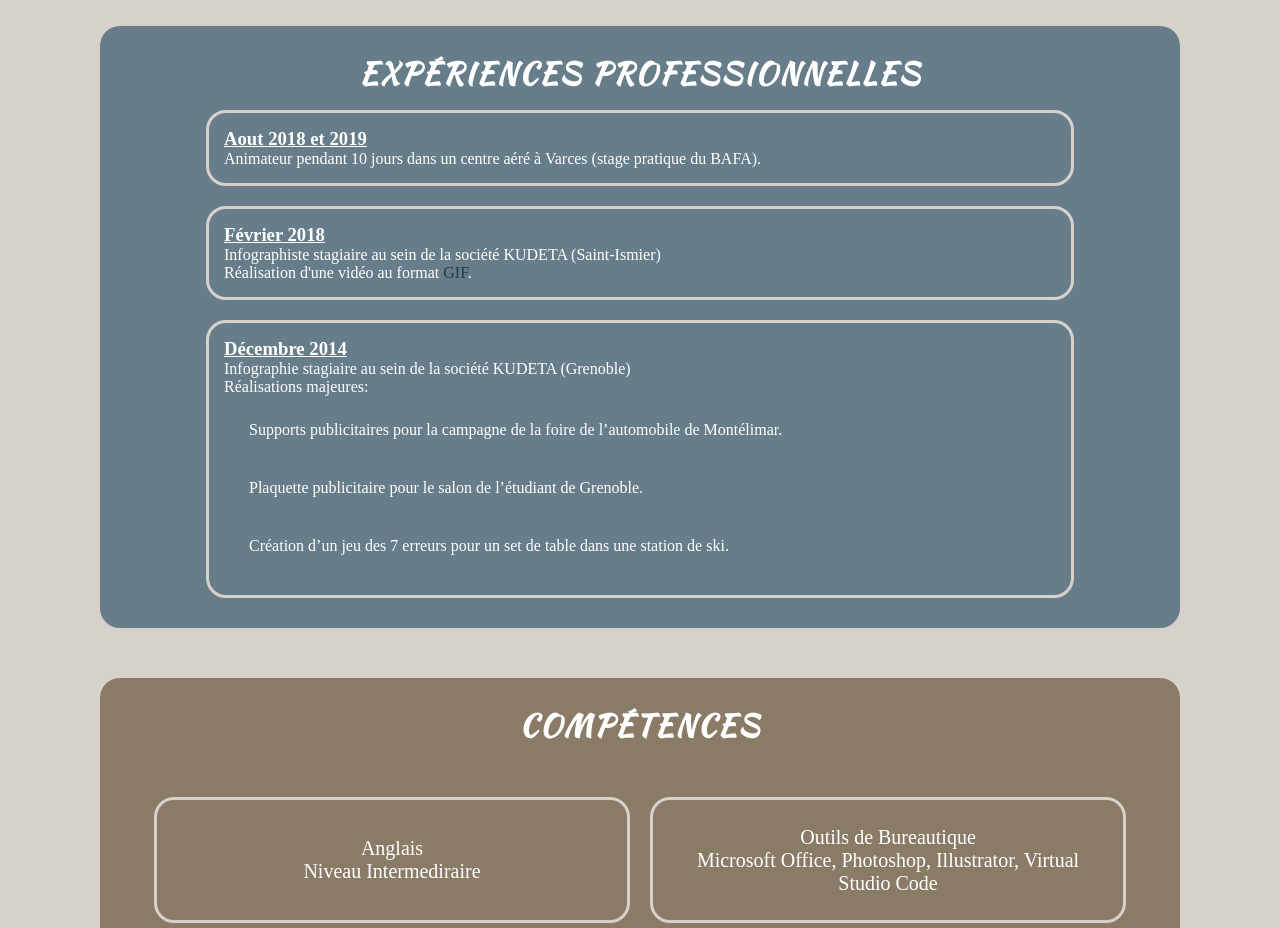
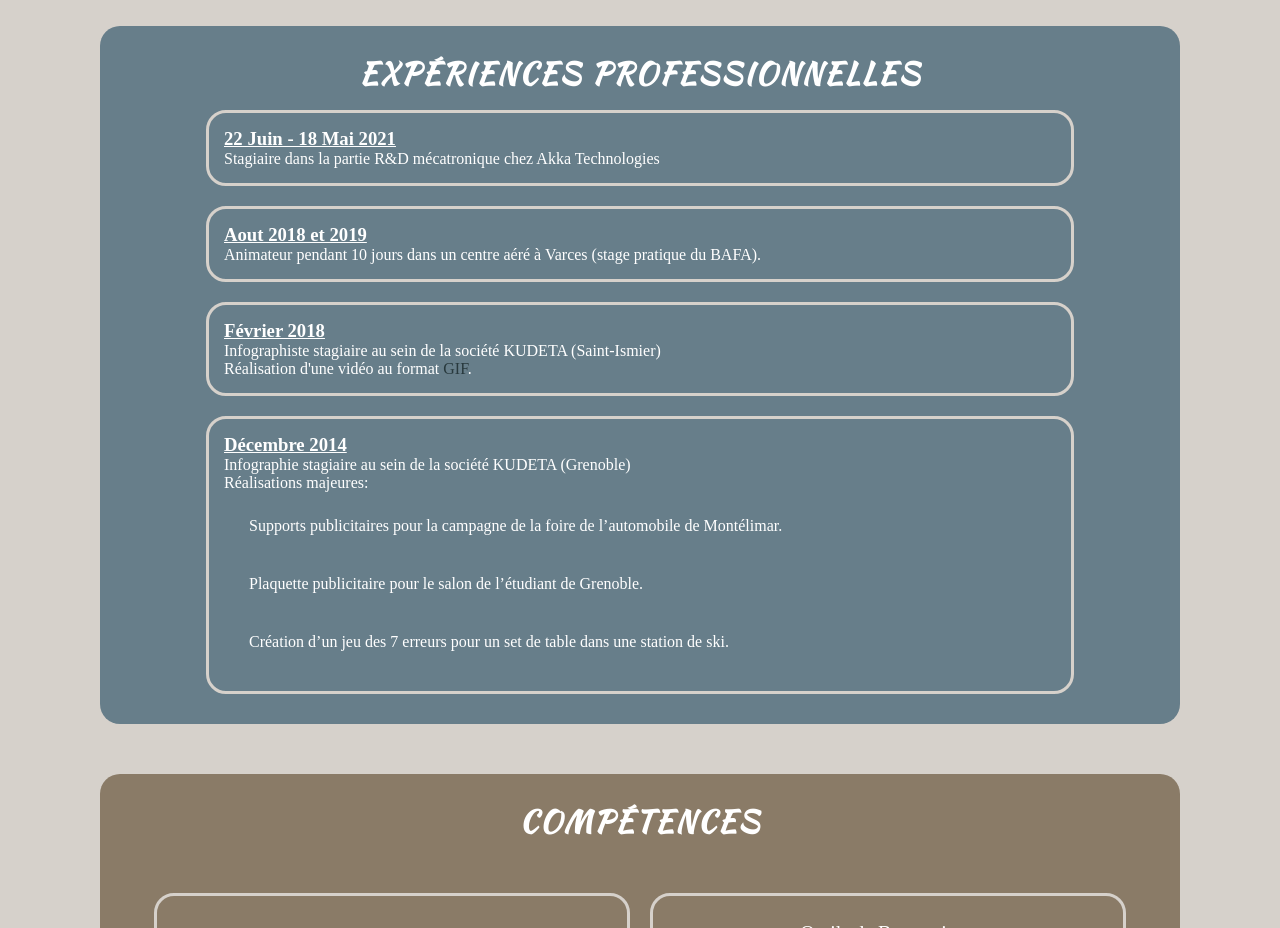
Before and after one commit to matvki/cv, a plain HTML site: page index.html in a window 1280 px wide. Shown: the part 1460-2388 px from the top of the page. Drawn offline with Linux system fonts and the light colour scheme.

Commit message:
update pdf

```diff
--- a/index.html
+++ b/index.html
@@ -120,6 +120,10 @@
             <h2>Expériences professionnelles</h2>
             <ul id="expUl">
                 <li>
+                    <h3>22 Juin - 18 Mai 2021</h3>
+                    <p>Stagiaire dans la partie R&D mécatronique chez Akka Technologies</p>
+                </li>
+                <li>
                     <h3>Aout 2018 et 2019</h3>
                     <p>Animateur pendant 10 jours dans un centre aéré à Varces (stage pratique du BAFA).</p>
                 </li>
```
Also changed, not shown: 1 other file.
